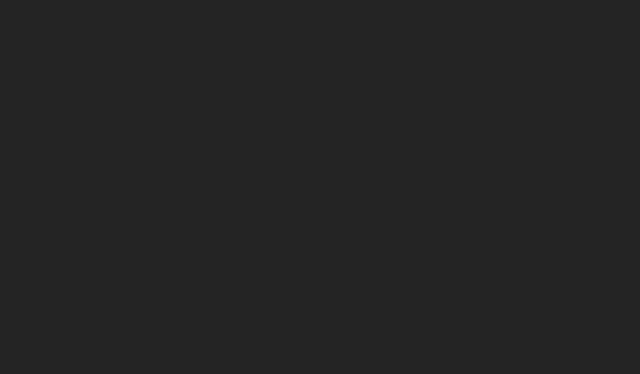
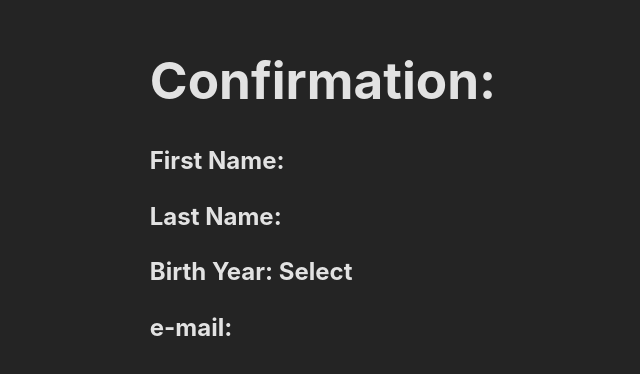
Before and after one commit to larswan/oneclub-code-challenge-pt3, a React (Vite) app: page /confirmation in a window 1280 px wide. Shown: the part 208-582 px from the top of the page, without its empty margins (317-957 px from the left). Built offline with nearby package versions, Linux system fonts and the light colour scheme.

Commit message:
finished step 4 and added results to confirmation screen

```diff
--- a/src/FormSteps/ConfirmationScreen.jsx
+++ b/src/FormSteps/ConfirmationScreen.jsx
@@ -1,8 +1,13 @@
-const ConfirmationScreen = (formData) => {
+const ConfirmationScreen = ({formData}) => {
 
     return(
+
         <div className="confirmationContainer">
-            {formData.firstName}
+            <h1>Confirmation:</h1>
+            <h2>First Name: {formData.firstName}</h2>
+            <h2>Last Name: {formData.lastName}</h2>
+            <h2>Birth Year: {formData.birthYear}</h2>
+            <h2>e-mail: {formData.email}</h2>
         </div>
     )
 }
--- a/src/FormSteps/Step1.jsx
+++ b/src/FormSteps/Step1.jsx
@@ -37,6 +37,7 @@ const Step1 = ({handleChange, formData, setFormData }) => {
             id="firstName"
             value={formData.firstName}
             onChange={e=>handleChange(e)}
+            onSubmit={e => changeStep("/Step2")}
             />
             <button onClick={e=>changeStep("/")}>Previous Step</button>
             <button onClick={e => changeStep("/Step2")}>Next Step</button>
--- a/src/FormSteps/Step4.jsx
+++ b/src/FormSteps/Step4.jsx
@@ -1,6 +1,6 @@
 import { useNavigate } from "react-router-dom";
 
-const Step4 = ({ formData, setFormData, handleChange }) => {
+const Step4 = ({ formData, handleChange }) => {
     const navigate = useNavigate();
 
     const changeStep = (stepChange) => {
```
